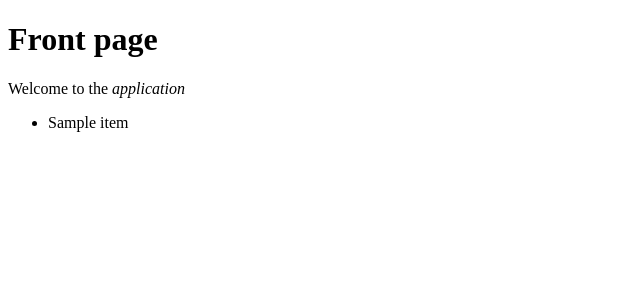
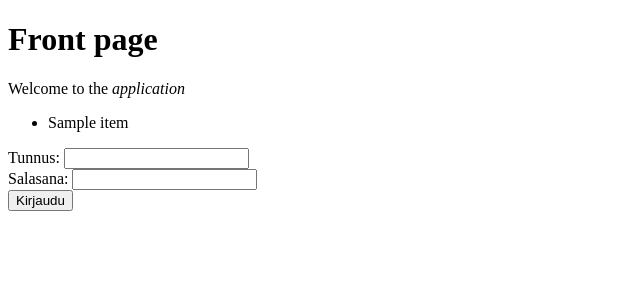
Before and after one commit to nikolaipaukkonen/HY-tsoha22_Kohdetietokanta, a Flask app: template templates/index.html in a window 1280 px wide. Shown: the top 300 px of the page, without its empty margins (0-640 px from the left). Run offline with Flask 2, Linux system fonts and the light colour scheme; the template is opened without the code that fills it: most values are stand-ins (such as "Sample title", 1, 10 or a date in 2020).

Commit message:
kirjautumisominaisuuden aloitus

```diff
--- a/templates/index.html
+++ b/templates/index.html
@@ -10,3 +10,11 @@
 
 {% endfor %}
 </ul>
+
+<form action="/login" method="POST">
+    <label for="username">Tunnus:</label>
+    <input type="text" name="username"><br>
+    <label for="password">Salasana:</label>
+    <input type="password" name="password"><br>
+    <input type="submit" value="Kirjaudu">
+  </form>
```
